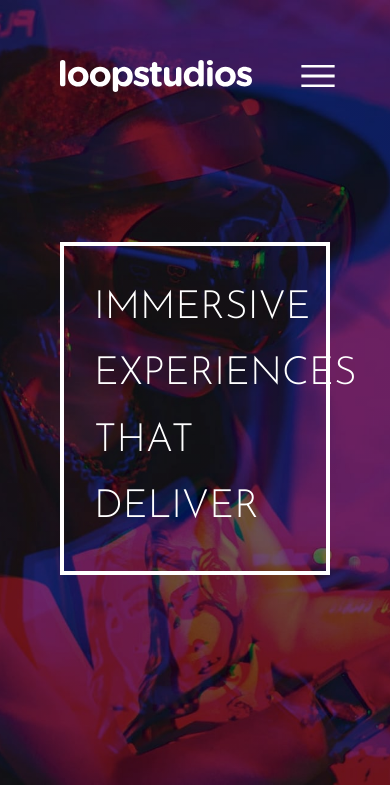
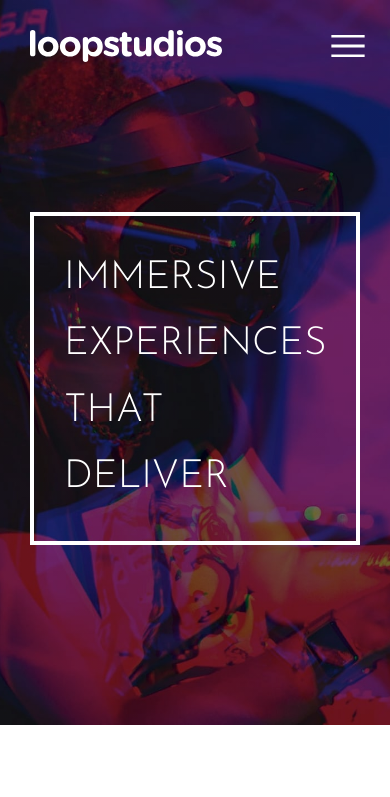
Before and after one commit to Ladipop/loopstudios, a plain HTML site: page index.html in a window 390 px wide. Shown: the top 797 px of the page. Drawn offline with Linux system fonts and the light colour scheme.

Commit message:
Update style.css

```diff
--- a/style.css
+++ b/style.css
@@ -559,3 +559,8 @@ footer {
     text-align: left;
   }
 }
+@media all and (max-width: 500px) {
+  header {
+    padding: 2rem;
+  }
+}
```
